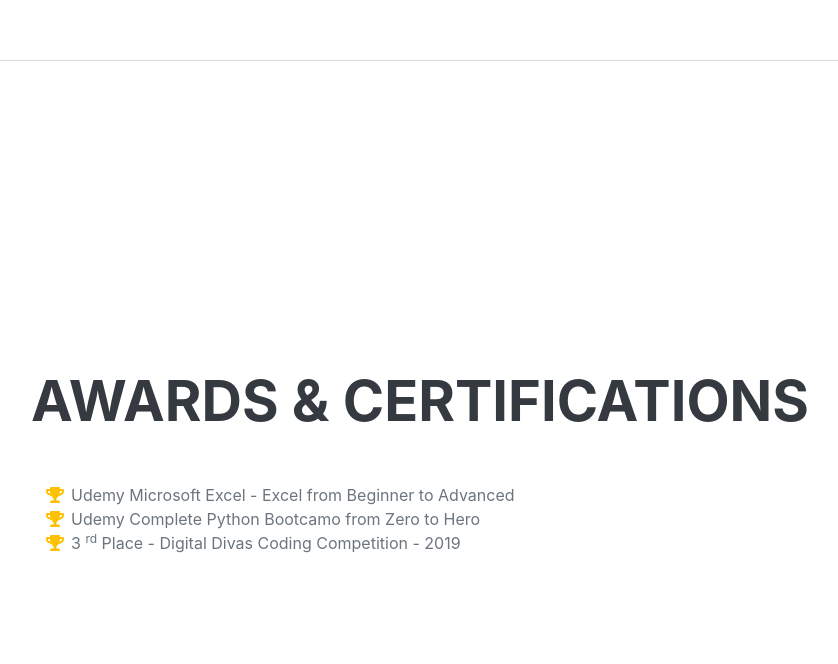
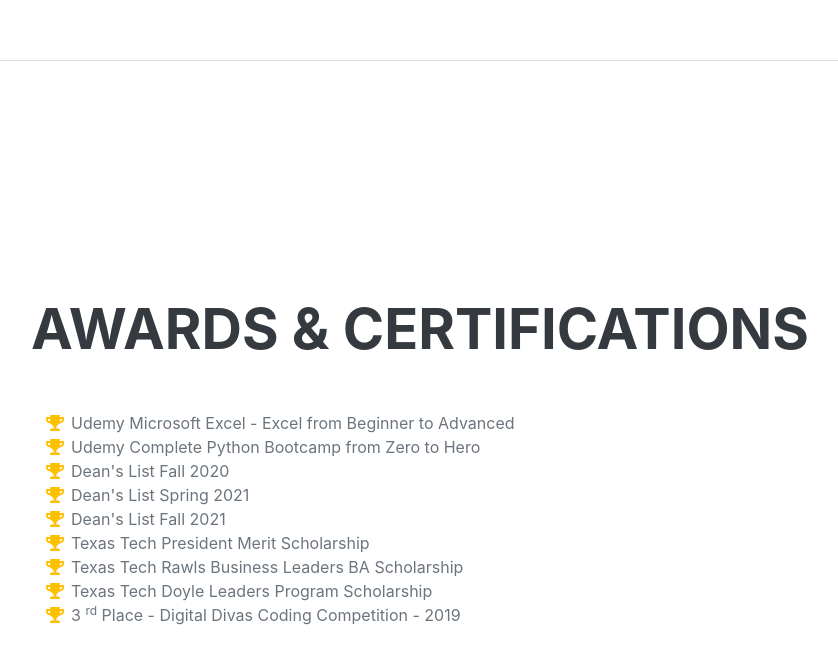
Before and after one commit to jacquelynP/jacquelynP.github.io, a plain HTML site: page index.html in a window 1280 px wide. Shown: the part 4175-4839 px from the top of the page, without its empty margins (289-1127 px from the left). Drawn offline with nearby package versions, Linux system fonts and the light colour scheme; a web font is replaced by a local one.

Commit message:
Version 1.4
Added scholarships and awards

```diff
--- a/index.html
+++ b/index.html
@@ -50,7 +50,7 @@
                     <p class="lead mb-5">I am an Information Technology major at Texas Tech University. I plan on pursuing a masters in Data Science starting in the summer of 2023.
 					I am currently looking for an internship in the information technology field to prepare me better for my future career. My five-year goal after college is to obtain my Project Manager Certification.
 					I have experience in software development, web development, and management practices. I have enhanced my skill set by working as a student representative for my high school's computer science programs,
-					founding a chapter of Girls Who Code, and through my membership with the Scovell Business Leadership Program. I am a passionate learner and am eager to grow my network and skill set and a proud member
+					founding a chapter of Girls Who Code, and through my membership with the Scovell Business Leadership Program. I am a passionate learner and am eager to grow my network and skill set, and a proud member
 					of the Zeta Alpha chapter of Kappa Delta.</p>
                     <div class="social-icons">
                         <a class="social-icon" href="https://www.linkedin.com/in/jacqueparker/"><i class="fab fa-linkedin-in"></i></a>
@@ -227,7 +227,7 @@
                     <h2 class="mb-5">Interests</h2>
                     <p>Apart from being a student at Texas Tech, I enjoy teaching country dancing and being active in Kappa Delta. Through Kappa Delta I volunteer with the local Girl Scout troops and participate in events to gain awareness
 			and support for our the Lubbock Child Advocacy Center.</p>
-		    <p> In my free time I love to learn and explore. I enjoy learning about emerging technologies and how technoligial growth is changing the world. I also enjoy visiting State Parks and going hiking when the weather permits.</p>
+		    <p> In my free time, I love to learn and explore. I enjoy learning about emerging technologies and how technological growth is changing the world. I also enjoy visiting State Parks and going hiking when the weather permits.</p>
 
                 </div>
             </section>
@@ -243,7 +243,31 @@
                         </li>
                         <li>
                             <span class="fa-li"><i class="fas fa-trophy text-warning"></i></span>
-                            Udemy Complete Python Bootcamo from Zero to Hero
+                            Udemy Complete Python Bootcamp from Zero to Hero
+                        </li>
+			<li>
+                            <span class="fa-li"><i class="fas fa-trophy text-warning"></i></span>
+                            Dean's List Fall 2020
+                        </li>
+			<li>
+                            <span class="fa-li"><i class="fas fa-trophy text-warning"></i></span>
+                            Dean's List Spring 2021
+                        </li>
+			<li>
+                            <span class="fa-li"><i class="fas fa-trophy text-warning"></i></span>
+                            Dean's List Fall 2021
+                        </li>
+			<li>
+                            <span class="fa-li"><i class="fas fa-trophy text-warning"></i></span>
+                            Texas Tech President Merit Scholarship
+                        </li>
+			<li>
+                            <span class="fa-li"><i class="fas fa-trophy text-warning"></i></span>
+                            Texas Tech Rawls Business Leaders BA Scholarship
+                        </li>
+			<li>
+                            <span class="fa-li"><i class="fas fa-trophy text-warning"></i></span>
+                            Texas Tech Doyle Leaders Program Scholarship
                         </li>
                         <li>
                             <span class="fa-li"><i class="fas fa-trophy text-warning"></i></span>
```
